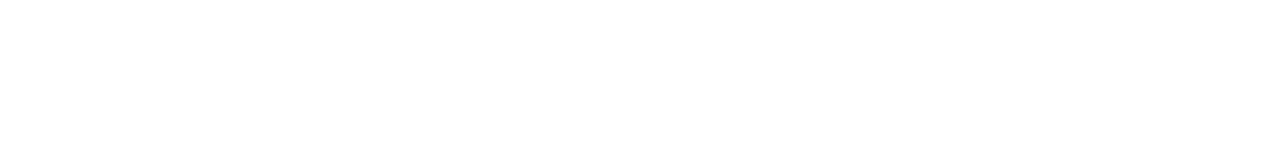
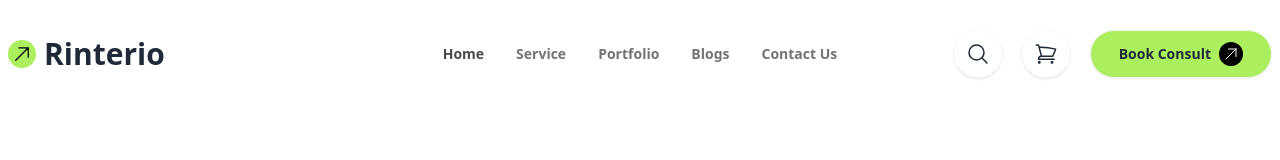
Before and after one commit to devtanvirmahamud1/B10-Assignment3, a plain HTML site: page index.html in a window 1280 px wide. Drawn offline with nearby package versions, Linux system fonts and the light colour scheme.

Commit message:
nav bar customization Done

```diff
--- a/index.html
+++ b/index.html
@@ -4,14 +4,85 @@
 <head>
     <meta charset="UTF-8">
     <meta name="viewport" content="width=device-width, initial-scale=1.0">
-    <title>Document</title>
+    <title>Assignment 03</title>
+
     <!-- Tailwindcss and DaisyUI CDN -->
     <link href="https://cdn.jsdelivr.net/npm/daisyui@4.12.10/dist/full.min.css" rel="stylesheet" type="text/css" />
     <script src="https://cdn.tailwindcss.com"></script>
+    <!-- FontAwesome CDN -->
+    <script src="https://kit.fontawesome.com/77a28d338c.js" crossorigin="anonymous"></script>
+
+    <script>
+        tailwind.config = {
+          theme: {
+            extend: {
+              colors: {
+                clifford: '#da373d',
+              }
+              screen:{
+                'xs':'475px',
+              }
+            }
+          }
+        }
+      </script>
+
 </head>
 
 <body>
+    <header class="container mx-auto mt-5 mb-5">
+        <!-- Nav Bar -->
+        <div class="navbar bg-gradient-to-r from-[#FFFFFF] to-[rgba(255, 255, 255, 0)]">
+            <div class="navbar-start">
+                <a class="flex gap-2 font-bold text-3xl items-center"><svg xmlns="http://www.w3.org/2000/svg" fill="none" viewBox="0 0 24 24" stroke-width="1.5" stroke="currentColor" class="size-7 text-black bg-[#ABEF5F] rounded-full p-1">
+                    <path stroke-linecap="round" stroke-linejoin="round" d="m4.5 19.5 15-15m0 0H8.25m11.25 0v11.25" />
+                  </svg><h4>Rinterio</h4></a>
+            </div>
+            <div class="navbar-center hidden lg:flex">
+                <ul class="menu menu-horizontal px-1 text-[#737373] text-sm font-semibold">
+                    <li><a class="text-[#494949] font-bold" href="#">Home</a></li>
+                    <li><a href="#">Service</a></li>
+                    <li><a href="#">Portfolio</a></li>
+                    <li><a href="#">Blogs</a></li>
+                    <li><a href="#">Contact Us</a></li>
+                </ul>
+            </div>
+            <div class="navbar-end gap-5">
+                <div class="bg-white p-3 rounded-full shadow hidden md:inline-block">
+                    <svg xmlns="http://www.w3.org/2000/svg" fill="none" viewBox="0 0 24 24" stroke-width="1.5" stroke="currentColor" class="size-6">
+                        <path stroke-linecap="round" stroke-linejoin="round" d="m21 21-5.197-5.197m0 0A7.5 7.5 0 1 0 5.196 5.196a7.5 7.5 0 0 0 10.607 10.607Z" />
+                      </svg>
+                </div>
+                <div class="bg-white p-3 rounded-full shadow hidden md:inline-block">
+                    <svg xmlns="http://www.w3.org/2000/svg" fill="none" viewBox="0 0 24 24" stroke-width="1.5" stroke="currentColor" class="size-6">
+                        <path stroke-linecap="round" stroke-linejoin="round" d="M2.25 3h1.386c.51 0 .955.343 1.087.835l.383 1.437M7.5 14.25a3 3 0 0 0-3 3h15.75m-12.75-3h11.218c1.121-2.3 2.1-4.684 2.924-7.138a60.114 60.114 0 0 0-16.536-1.84M7.5 14.25 5.106 5.272M6 20.25a.75.75 0 1 1-1.5 0 .75.75 0 0 1 1.5 0Zm12.75 0a.75.75 0 1 1-1.5 0 .75.75 0 0 1 1.5 0Z" />
+                      </svg>
 
+                </div>
+
+                <div class=" hidden md:inline-block">
+                    <a class="btn bg-[#ABEF5F] rounded-full font-bold px-7">Book Consult <svg xmlns="http://www.w3.org/2000/svg" fill="none" viewBox="0 0 24 24" stroke-width="1.5" stroke="currentColor" class="size-6 text-white bg-black rounded-full p-1">
+                        <path stroke-linecap="round" stroke-linejoin="round" d="m4.5 19.5 15-15m0 0H8.25m11.25 0v11.25" />
+                      </svg>
+                      </a>
+                </div>
+            </div>
+            <div class="dropdown">
+                <div tabindex="0" role="button" class="btn btn-ghost lg:hidden">
+                    <svg xmlns="http://www.w3.org/2000/svg" fill="none" viewBox="0 0 24 24" stroke-width="1.5" stroke="currentColor" class="size-9  rounded-full bg-white p-1 shadow">
+                        <path stroke-linecap="round" stroke-linejoin="round" d="M3.75 6.75h16.5M3.75 12h16.5m-16.5 5.25h16.5" />
+                      </svg>
+
+                </div>
+            </div>
+        </div>
+    </header>
+    <main>
+
+    </main>
+    <footer>
+
+    </footer>
 </body>
 
 </html>
```
Also changed, not shown: tailwind.config.js (added).
